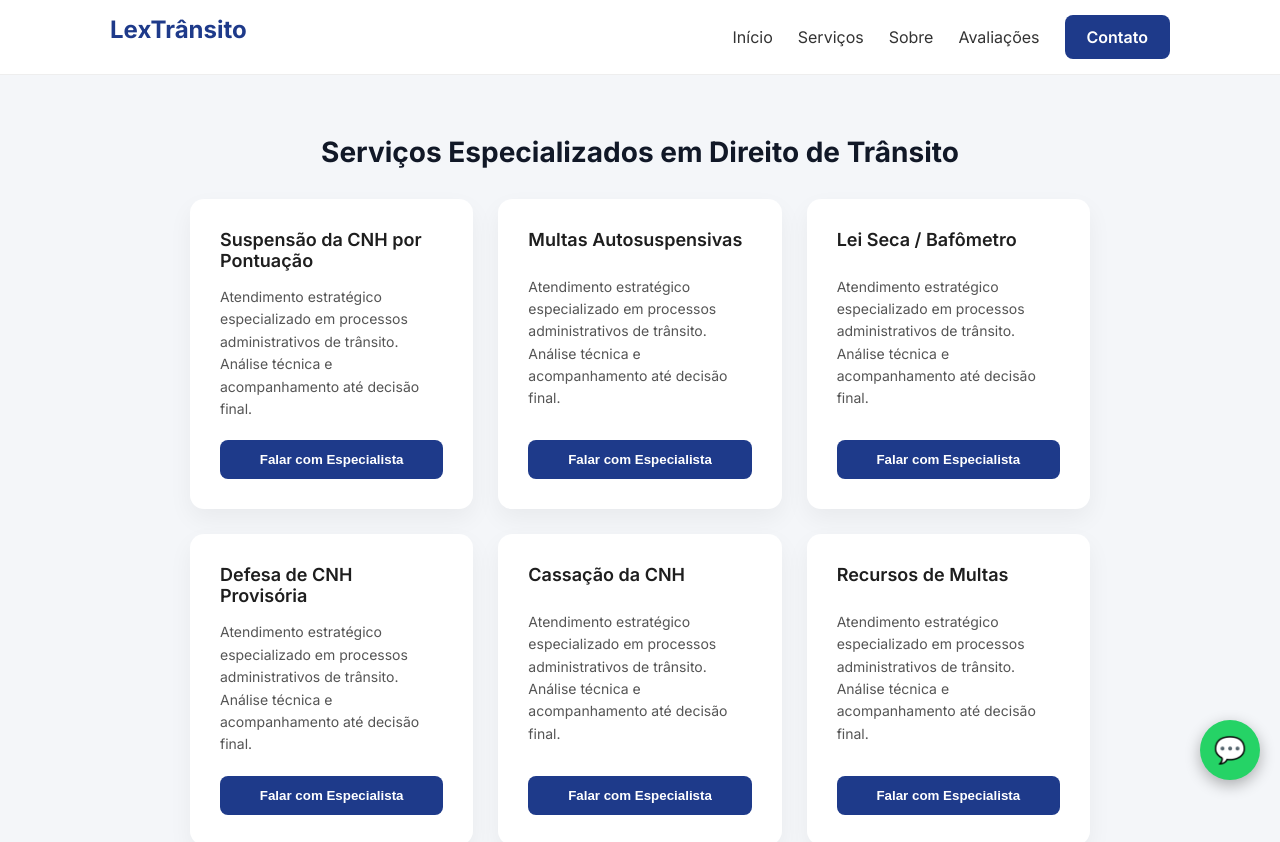
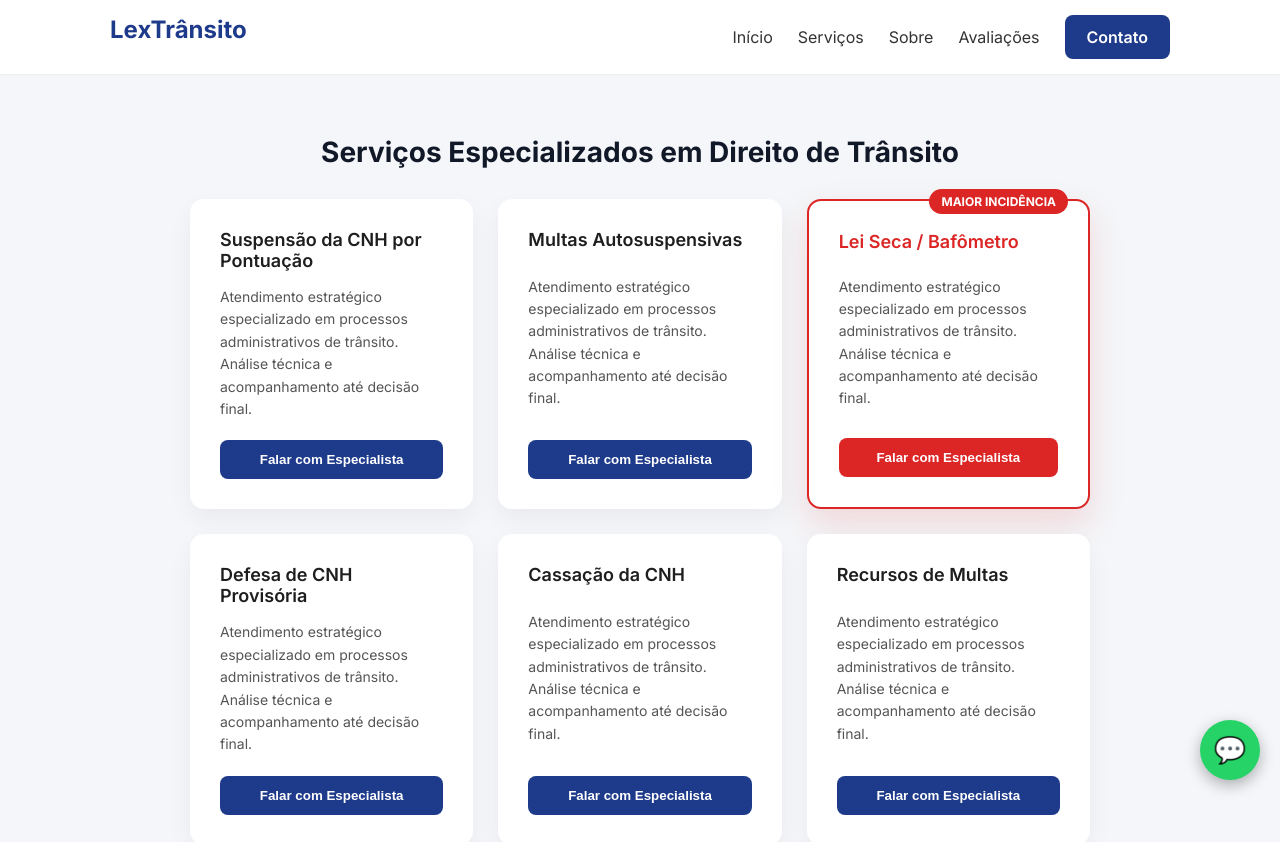
Before and after one commit to ancelmoth/lextransito, a React (Vite) app: page /servicos in a window 1280 px wide. Shown: the top 842 px of the page. Built offline with nearby package versions, Linux system fonts and the light colour scheme.

Commit message:
restaurando destaque visual do servico Lei Seca

```diff
--- a/src/pages/Servicos.jsx
+++ b/src/pages/Servicos.jsx
@@ -5,21 +5,42 @@ function Servicos() {
     window.dispatchEvent(new Event("openWhatsAppModal"))
   }
 
-  return (
-    <PageLayout title="Serviços Especializados em Direito de Trânsito">
-      <>
-        <div style={styles.grid}>
-
-          {[
+  const servicos = [
     "Suspensão da CNH por Pontuação",
     "Multas Autosuspensivas",
     "Lei Seca / Bafômetro",
     "Defesa de CNH Provisória",
     "Cassação da CNH",
     "Recursos de Multas"
-          ].map((servico, index) => (
-            <div key={index} style={styles.card}>
-              <h3 style={styles.cardTitle}>{servico}</h3>
+  ]
+
+  return (
+    <PageLayout title="Serviços Especializados em Direito de Trânsito">
+      <>
+        <div style={styles.grid}>
+          {servicos.map((servico, index) => {
+            const destaque = servico === "Lei Seca / Bafômetro"
+
+            return (
+              <div
+                key={index}
+                style={{
+                  ...styles.card,
+                  ...(destaque && styles.cardDestaque)
+                }}
+              >
+                {destaque && (
+                  <span style={styles.badge}>MAIOR INCIDÊNCIA</span>
+                )}
+
+                <h3
+                  style={{
+                    ...styles.cardTitle,
+                    ...(destaque && styles.cardTitleDestaque)
+                  }}
+                >
+                  {servico}
+                </h3>
 
                 <p style={styles.cardText}>
                   Atendimento estratégico especializado em processos
@@ -29,13 +50,16 @@ function Servicos() {
 
                 <button
                   onClick={abrirWhatsApp}
-                style={styles.cardButton}
+                  style={{
+                    ...styles.cardButton,
+                    ...(destaque && styles.cardButtonDestaque)
+                  }}
                 >
                   Falar com Especialista
                 </button>
               </div>
-          ))}
-
+            )
+          })}
         </div>
 
         {/* CTA Final */}
@@ -76,13 +100,36 @@ const styles = {
     boxShadow: "0 10px 25px rgba(0,0,0,0.05)",
     display: "flex",
     flexDirection: "column",
-    justifyContent: "space-between"
+    justifyContent: "space-between",
+    position: "relative"
+  },
+
+  /* 🔥 ESTILO ESPECIAL DO BAFÔMETRO */
+  cardDestaque: {
+    border: "2px solid #dc2626",
+    boxShadow: "0 15px 35px rgba(220,38,38,0.15)"
+  },
+
+  badge: {
+    position: "absolute",
+    top: "-12px",
+    right: "20px",
+    backgroundColor: "#dc2626",
+    color: "#fff",
+    padding: "5px 12px",
+    fontSize: "12px",
+    fontWeight: "700",
+    borderRadius: "20px"
   },
 
   cardTitle: {
     marginBottom: "15px",
     fontSize: "18px",
     fontWeight: "600"
+  },
+
+  cardTitleDestaque: {
+    color: "#dc2626"
   },
 
   cardText: {
@@ -100,6 +147,10 @@ const styles = {
     fontWeight: "600",
     border: "none",
     cursor: "pointer"
+  },
+
+  cardButtonDestaque: {
+    backgroundColor: "#dc2626"
   },
 
   ctaBox: {
```
Lines whose indentation alone changed are shown as unchanged.
